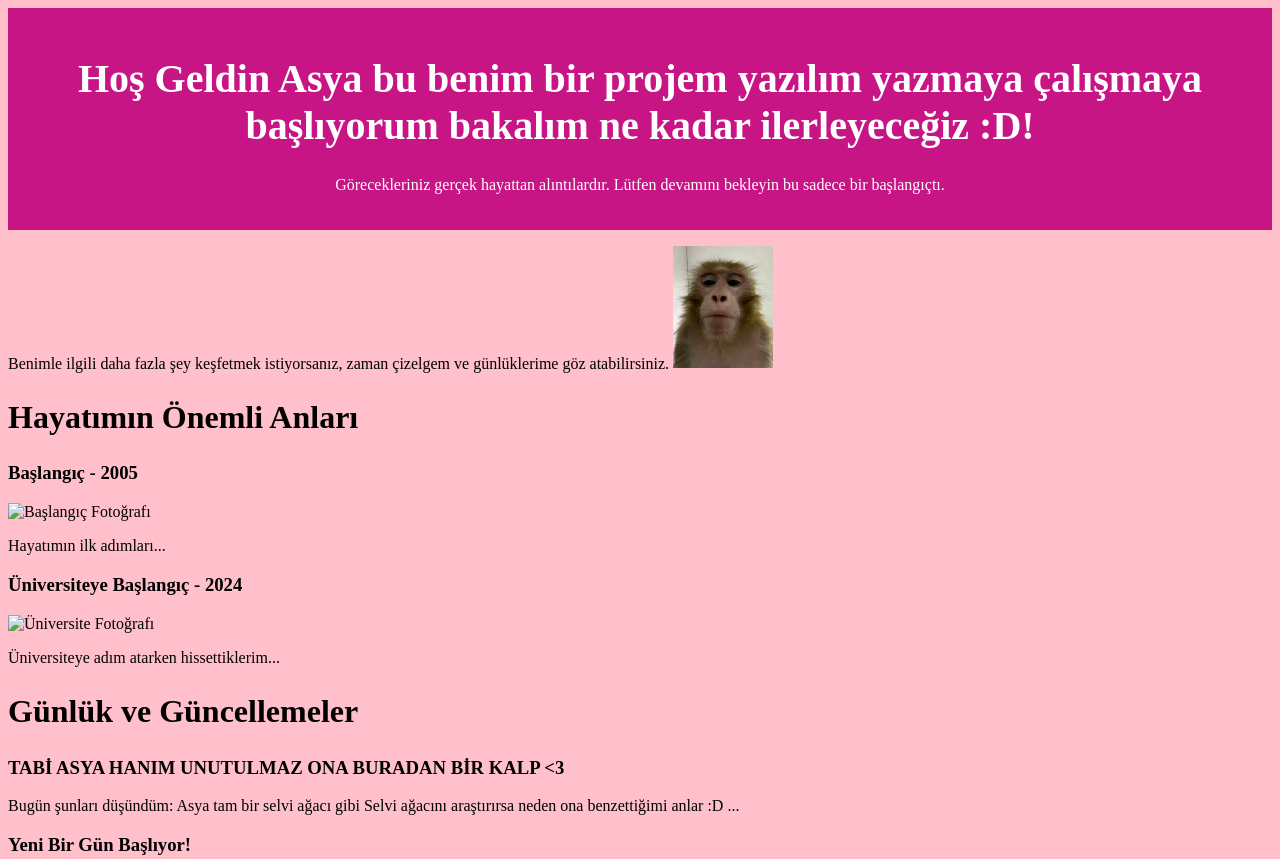
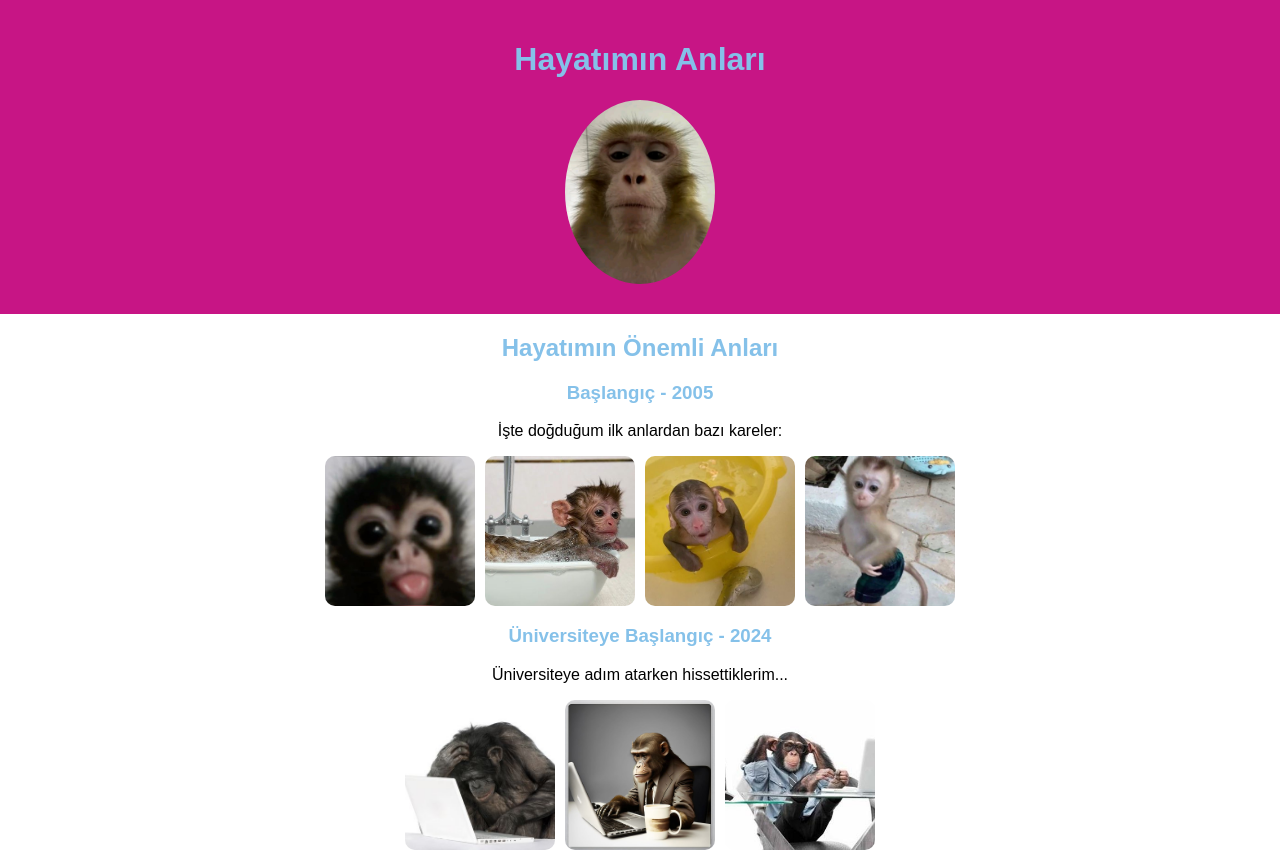
Before and after one commit to hassasins5/hasan-n-d-nyas-, a plain HTML site: page index.html in a window 1280 px wide. Shown: the top 859 px of the page. Drawn offline with Linux system fonts and the light colour scheme.

Commit message:
Add files via upload

```diff
--- a/index.html
+++ b/index.html
@@ -3,31 +3,34 @@
 <head>
     <meta charset="UTF-8">
     <meta name="viewport" content="width=device-width, initial-scale=1.0">
-    <title>Hasan'ın Dijital Klonu</title>
+    <title>Hayatımın Anları</title>
     <link rel="stylesheet" href="styles.css">
 </head>
 <body>
     <header>
-        <h1>Hoş Geldin Asya bu benim bir projem yazılım yazmaya çalışmaya başlıyorum bakalım ne kadar ilerleyeceğiz :D!</h1>
-        <p>Görecekleriniz gerçek hayattan alıntılardır. Lütfen devamını bekleyin bu sadece bir başlangıçtı.</p>
+        <h1>Hayatımın Anları</h1>
+        <img src="ben.jpg" alt="Benim Fotoğrafım" class="profile-image">
     </header>
 
-    <section id="intro">
-        <p>Benimle ilgili daha fazla şey keşfetmek istiyorsanız, zaman çizelgem ve günlüklerime göz atabilirsiniz.
-<img src="ben.jpg" alt="Benim Fotoğrafım" width="100"> </p>
-    </section>
+    <section>
+        <h2>Hayatımın Önemli Anları</h2>
+        <h3>Başlangıç - 2005</h3>
+        <p>İşte doğduğum ilk anlardan bazı kareler:</p>
+        <div class="photo-grid">
+            <img src="dogum-2005.jpg" alt="Doğum 2005">
+            <img src="bebeklik-1.jpg" alt="Bebeklik 1">
+            <img src="bebeklik-2.jpg" alt="Bebeklik 2">
+            <img src="bebeklik-3.jpg" alt="Bebeklik 3">
+        </div>
 
-    <section id="timeline">
-        <h2>Hayatımın Önemli Anları</h2>
-        <div class="timeline-item">
-            <h3>Başlangıç - 2005</h3>
-            <img src="path-to-image.jpg" alt="Başlangıç Fotoğrafı">
-            <p>Hayatımın ilk adımları...</p>
-        </div>
-        <div class="timeline-item">
-            <h3>Üniversiteye Başlangıç - 2024</h3>
-            <img src="path-to-image.jpg" alt="Üniversite Fotoğrafı">
-            <p>Üniversiteye adım atarken hissettiklerim...</p>
+        <h3>Üniversiteye Başlangıç - 2024</h3>
+<p>Üniversiteye adım atarken hissettiklerim...</p>
+        <div class="photo-grid">
+
+            <img src="universite-1.jpg" alt="Üniversite 1">
+            <img src="universite-2.jpg" alt="Üniversite 2">
+            <img src="universite-3.jpg" alt="Üniversite 3">
+
         </div>
     </section>
 
--- a/styles.css
+++ b/styles.css
@@ -1,30 +1,50 @@
 body {
-    background-color: #FFC0CB; /* Açık pembe tonu */
+    font-family: Arial, sans-serif;
+    text-align: center;
+    margin: 0;
+    padding: 0;
 }
 
-
 header {
-    background-color: #C71585;
-    color: white;
+    background-color:  #C71585;
     padding: 20px;
-    text-align: center;
 }
 
-h1 {
-    font-size: 2.5em;
+.profile-image {
+    display: block;
+    margin: 10px auto;
+    width: 150px;
+    height: auto;
+    border-radius: 50%;
 }
 
-h2 {
-    font-size: 2em;
+h1, h2, h3 {
+    color: #85c1e9;
+}
+
+.photo-grid {
+    display: flex;
+    justify-content: center;
+    gap: 10px;
+    flex-wrap: wrap;
+    margin-top: 10px;
+}
+
+.photo-grid img {
+    width: 150px;
+    height: 150px;
+    object-fit: cover;
+    border-radius: 10px;
 }
 
 #timeline ul {
+background-color: #16a085;
     list-style-type: none;
     padding: 0;
 }
 
 #timeline li {
-    background-color: white;
+    background-color: #85c1e9;
     margin: 10px;
     padding: 10px;
     border-radius: 5px;
@@ -39,7 +59,7 @@ footer {
 }
 
 button {
-    background-color: #4CAF50;
+    background-color: #e79aec;
     color: white;
     padding: 10px 20px;
     border: none;
```
Also changed, not shown: bebeklik-1.jpg (added), bebeklik-2.jpg (added), bebeklik-3.jpg (added), dogum-2005.jpg (added), universite-1.jpg (added), universite-2.jpg (added), universite-3.jpg (added).
